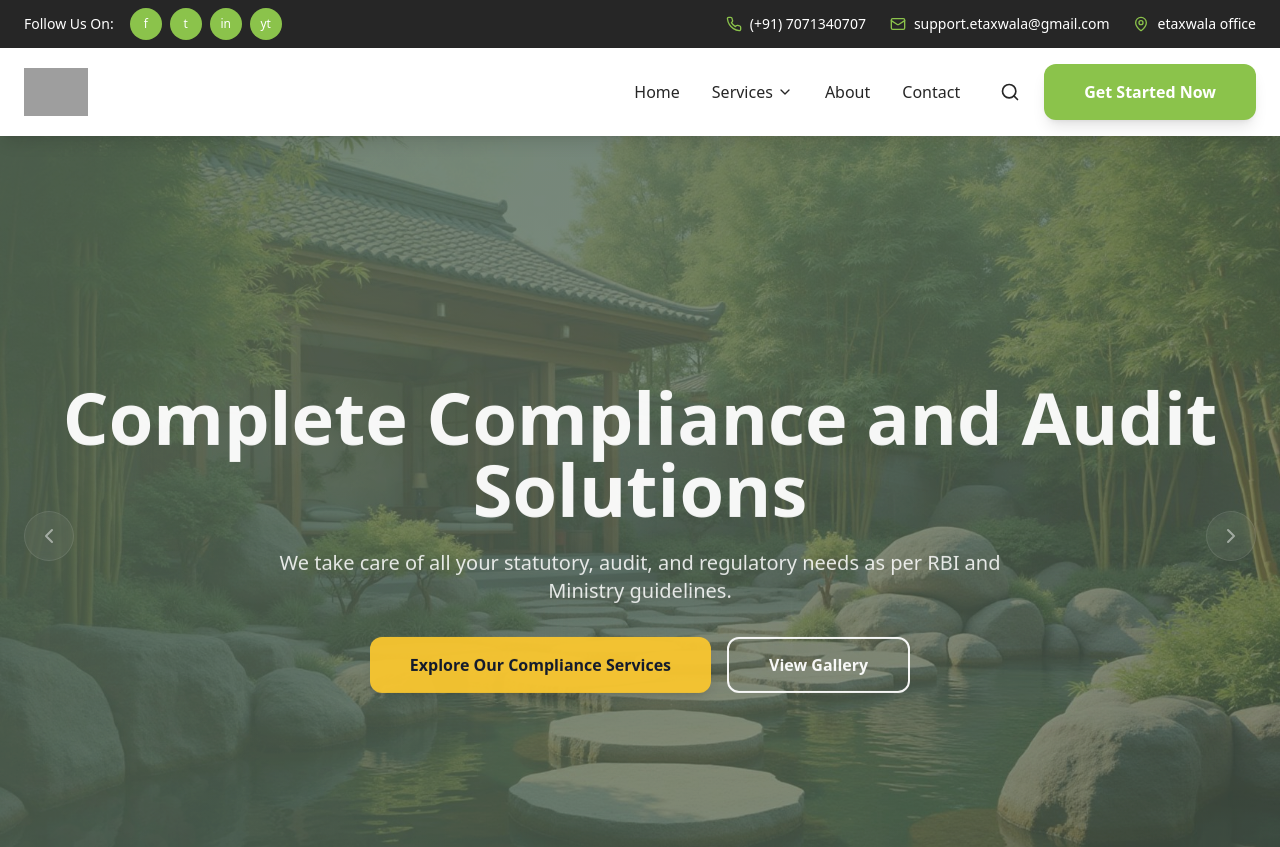
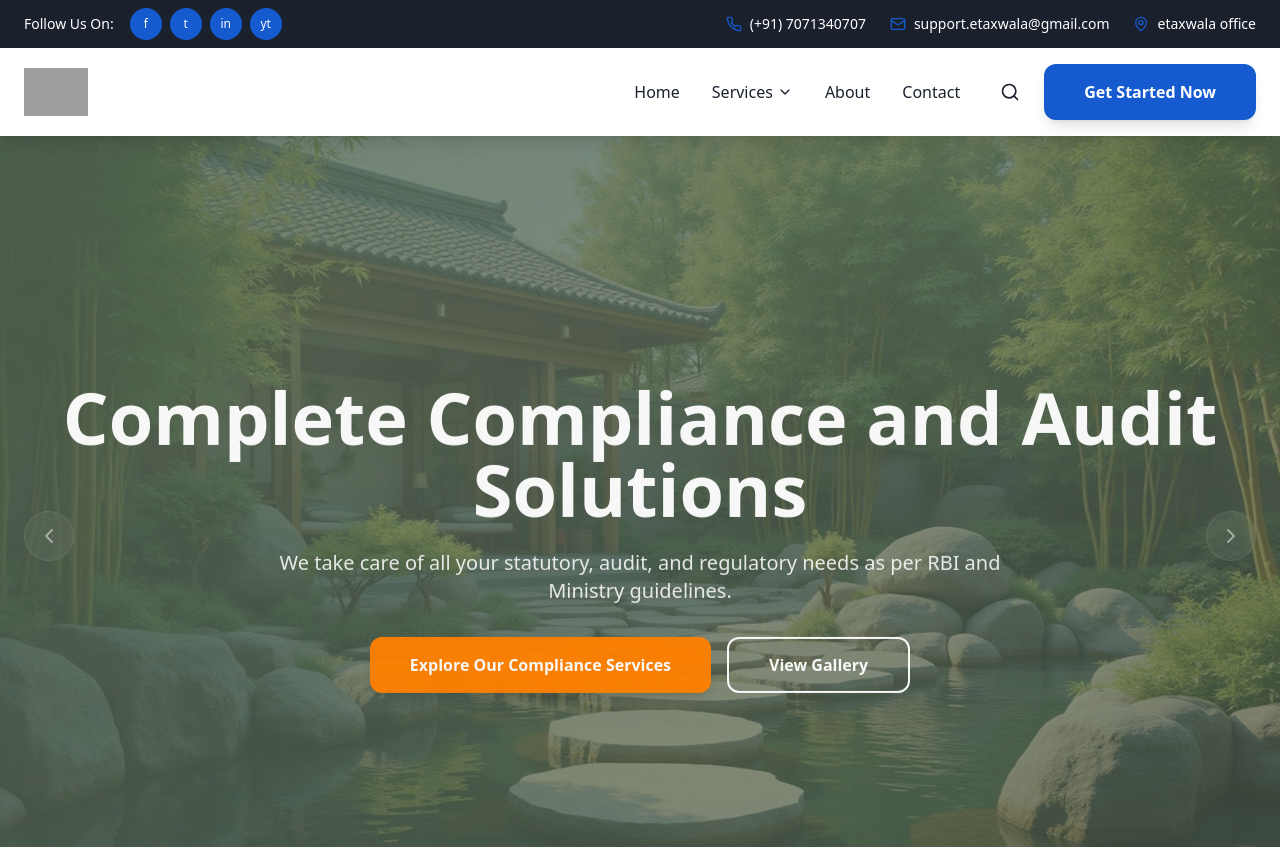
Before and after one commit to shubh1803/react-garlant-magic, a React (Vite) app: page / in a window 1280 px wide. Shown: the top 847 px of the page. Built offline with nearby package versions, Linux system fonts and the light colour scheme; grey boxes are pictures that could not be loaded; the HTML template or start-up script is replaced by a standard one.

Commit message:
Refactor: Adjust color scheme

```diff
--- a/src/index.css
+++ b/src/index.css
@@ -17,27 +17,27 @@ All colors MUST be HSL.
     --popover: 0 0% 100%;
     --popover-foreground: 222.2 84% 4.9%;
 
-    --primary: 88 50% 53%;
+    --primary: 218 81% 45%;
     --primary-foreground: 0 0% 100%;
-    --primary-hover: 88 50% 48%;
-    --dark: 0 0% 15%;
+    --primary-hover: 218 81% 40%;
+    --dark: 220 26% 14%;
 
-    --secondary: 45 93% 58%;
-    --secondary-foreground: 222.2 47.4% 11.2%;
-    --secondary-hover: 45 93% 53%;
+    --secondary: 30 100% 50%;
+    --secondary-foreground: 0 0% 100%;
+    --secondary-hover: 30 100% 45%;
 
     --muted: 210 40% 96.1%;
     --muted-foreground: 215.4 16.3% 46.9%;
 
-    --accent: 88 70% 35%;
-    --accent-foreground: 0 0% 100%;
+    --accent: 210 40% 98%;
+    --accent-foreground: 218 81% 45%;
 
     --destructive: 0 84.2% 60.2%;
     --destructive-foreground: 210 40% 98%;
 
     --border: 214.3 31.8% 91.4%;
     --input: 214.3 31.8% 91.4%;
-    --ring: 88 50% 53%;
+    --ring: 218 81% 45%;
 
     --radius: 0.75rem;
 
@@ -85,13 +85,13 @@ All colors MUST be HSL.
     --popover: 222.2 84% 4.9%;
     --popover-foreground: 210 40% 98%;
 
-    --primary: 88 50% 53%;
+    --primary: 218 81% 45%;
     --primary-foreground: 0 0% 100%;
-    --primary-hover: 88 50% 48%;
+    --primary-hover: 218 81% 40%;
 
-    --secondary: 45 93% 58%;
-    --secondary-foreground: 222.2 47.4% 11.2%;
-    --secondary-hover: 45 93% 53%;
+    --secondary: 30 100% 50%;
+    --secondary-foreground: 0 0% 100%;
+    --secondary-hover: 30 100% 45%;
 
     --muted: 217.2 32.6% 17.5%;
     --muted-foreground: 215 20.2% 65.1%;
```
